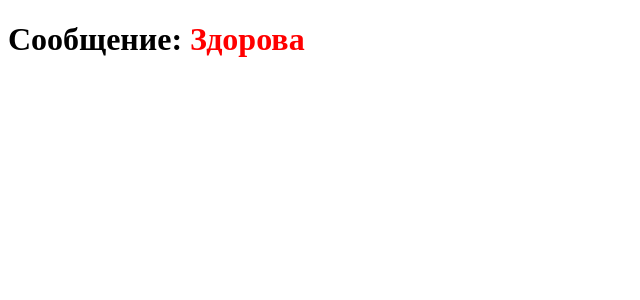
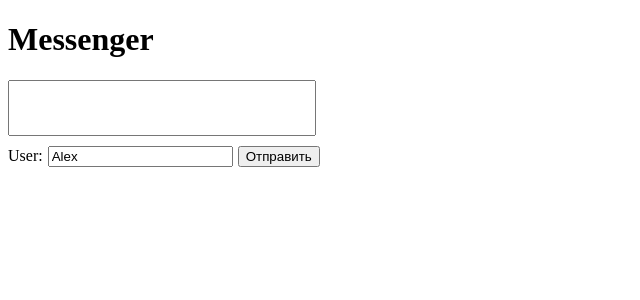
Before and after one commit to alexyasinsky/GB-web-2.1-React.js, a React (Create React App) app: page / in a window 1280 px wide. Shown: the top 300 px of the page, without its empty margins (0-640 px from the left). Built offline with nearby package versions, Linux system fonts and the light colour scheme.

Commit message:
24/07/21 task2 done

```diff
--- a/package.json
+++ b/package.json
@@ -6,6 +6,7 @@
     "@testing-library/jest-dom": "^5.11.4",
     "@testing-library/react": "^11.1.0",
     "@testing-library/user-event": "^12.1.10",
+    "eslint-plugin-react-hooks": "^4.2.0",
     "node-sass": "5.0.0",
     "react": "^17.0.2",
     "react-dom": "^17.0.2",
--- a/src/App.js
+++ b/src/App.js
@@ -1,9 +1,42 @@
-import { Message } from './components/message.js';
+import { useState, useEffect } from "react";
+import { List} from "./components/List";
+import './app.scss';
 
 function App() {
+    const [messageList, setList] = useState([]);
+
+    function handleSubmit(e) {
+        e.preventDefault();
+        let message = [{
+            user: e.target[1].value,
+            text: e.target[0].value
+        }]
+        setList(messageList.concat(message));
+    }
+
+    useEffect(() => {
+        if (messageList.length !==0 && !(messageList[messageList.length - 1].user === 'bot')) {
+            setTimeout(() => {
+                let message = [{
+                    user: 'bot',
+                    text: `${messageList[messageList.length - 1].text}?`
+                }];
+                setList(messageList.concat(message));
+            }, 1500);
+        }
+    }, [messageList])
+
   return (
-    <div className="App">
-      <Message msg='Здорова'/>
+      <div className="App">
+          <h1>Messenger</h1>
+          <ul>
+              <List list={messageList}/>
+          </ul>
+          <form className='form' onSubmit={handleSubmit}>
+              <input type="textarea" name='msg' className='form__msg'/>
+              <label htmlFor="user">User:</label><input type="text" name='user' defaultValue={'Alex'} className='form__user'/>
+              <button type='submit'>Отправить</button>
+          </form>
     </div>
   );
 }
--- /dev/null
+++ b/src/app.scss
@@ -0,0 +1,15 @@
+.form {
+
+  &__msg {
+    display: block;
+    width: 300px;
+    height: 50px;
+    margin-bottom: 10px;
+  }
+  &__user {
+    margin-left: 5px;
+  }
+  button {
+    margin-left: 5px;
+  }
+}
--- /dev/null
+++ b/src/components/List.js
@@ -0,0 +1,9 @@
+export function List(props) {
+    return props.list.map((message, ind) => (
+        <li key={ind}>
+            <h3>{message.user}</h3>
+            <p>{message.text}</p>
+        </li>
+    ))
+    // return <div>{props.list.toString()}</div>;
+}
--- a/src/components/message.js
+++ /dev/null
@@ -1,5 +0,0 @@
-import './message.scss';
-
-export const Message = (props) => {
-  return <h1>Сообщение: <span> {props.msg} </span></h1>
-}
--- a/src/components/message.scss
+++ /dev/null
@@ -1,3 +0,0 @@
-h1 span {
-  color: red;
-}
```
